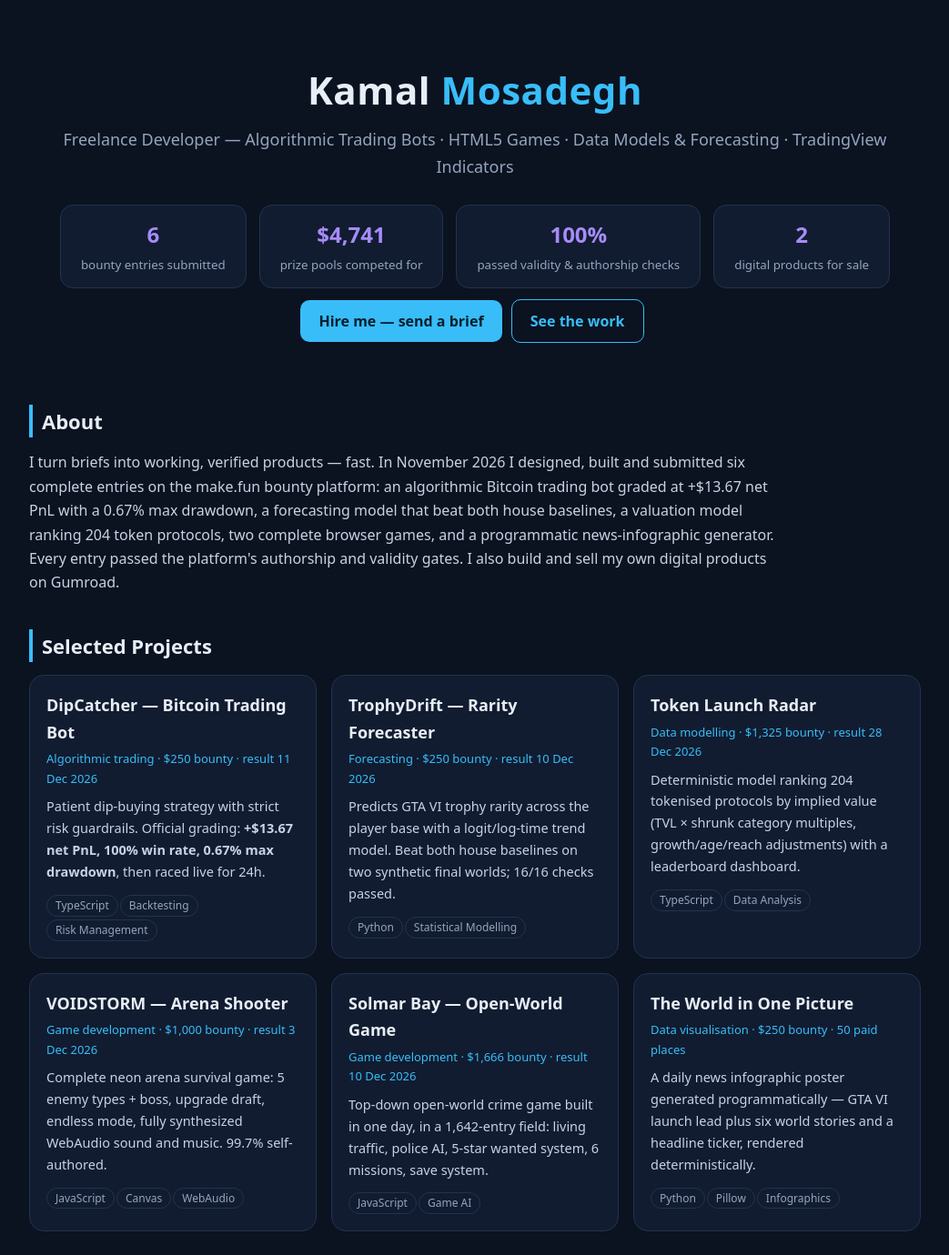
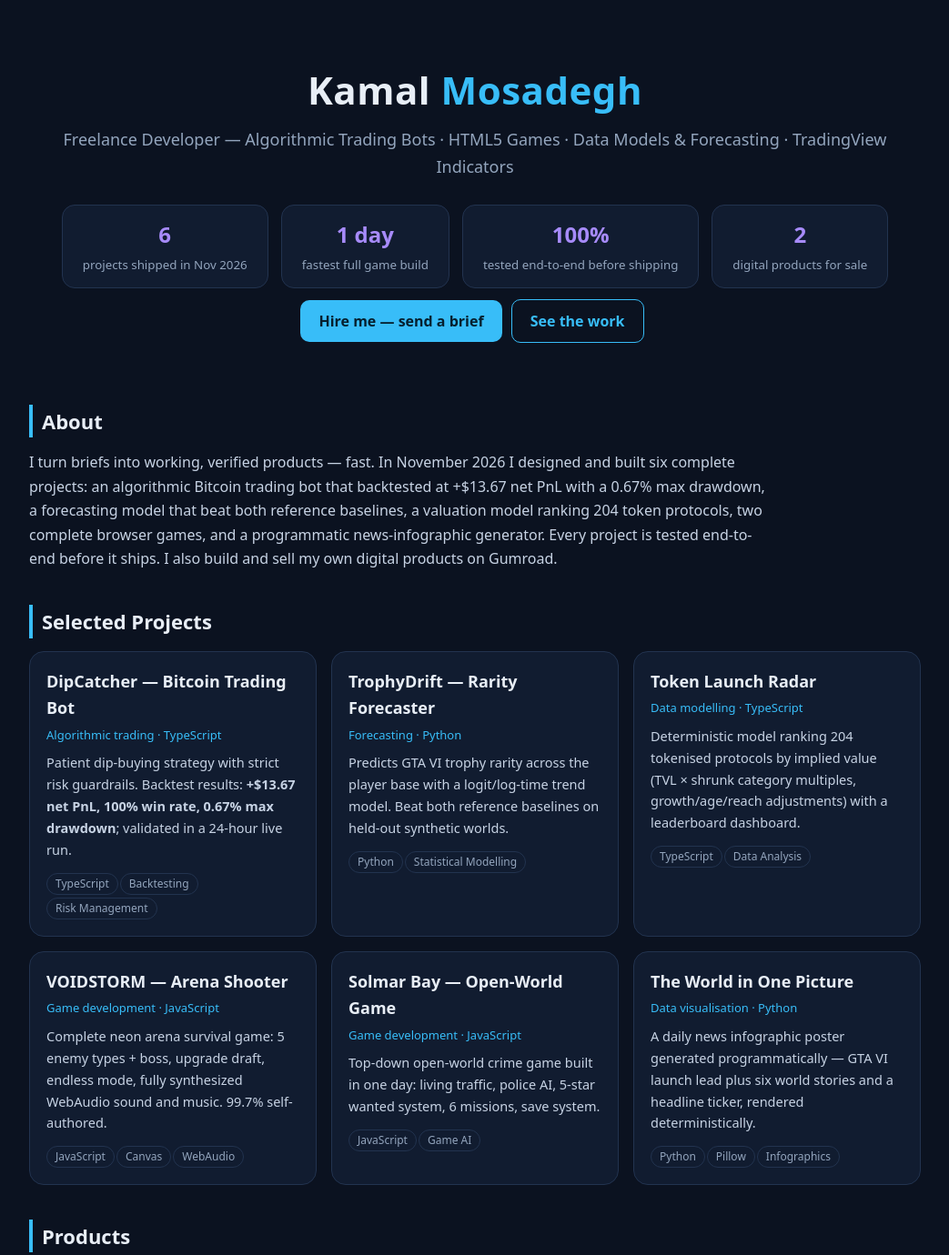
Before and after one commit to kamalmosadegh/kamalmosadegh.github.io, a plain HTML site: page index.html in a window 1280 px wide. Shown: the top 1380 px of the page at 91% size, without its empty margins (118-1161 px from the left). Drawn offline with Linux system fonts and the light colour scheme.

Commit message:
Update index.html
Updated the description meta tag and project statistics in the index.html file to reflect recent achievements and projects.

```diff
--- a/index.html
+++ b/index.html
@@ -1,7 +1,7 @@
 <!DOCTYPE html><html lang="en"><head><meta charset="utf-8">
 <meta name="viewport" content="width=device-width,initial-scale=1">
 <title>Kamal Mosadegh — Freelance Developer | Trading Bots, Games & Data Models</title>
-<meta name="description" content="Freelance developer building algorithmic trading bots, HTML5 games, forecasting models and TradingView indicators. 6 bounty entries across $4,741 in prize pools; 2 digital products on Gumroad.">
+<meta name="description" content="Freelance developer building algorithmic trading bots, HTML5 games, forecasting models and TradingView indicators. 6 projects shipped in November 2026; 2 digital products on Gumroad.">
 <meta property="og:title" content="Kamal Mosadegh — Freelance Developer">
 <meta property="og:description" content="Algorithmic trading systems · HTML5 games · Data models & forecasting · Pine Script indicators">
 <meta property="og:type" content="website">
@@ -33,9 +33,9 @@ a{color:var(--acc)}
 <h1>Kamal <span>Mosadegh</span></h1>
 <p class="role">Freelance Developer — Algorithmic Trading Bots · HTML5 Games · Data Models &amp; Forecasting · TradingView Indicators</p>
 <div class="stats">
-<div class="stat"><b>6</b><small>bounty entries submitted</small></div>
-<div class="stat"><b>$4,741</b><small>prize pools competed for</small></div>
-<div class="stat"><b>100%</b><small>passed validity &amp; authorship checks</small></div>
+<div class="stat"><b>6</b><small>projects shipped in Nov 2026</small></div>
+<div class="stat"><b>1 day</b><small>fastest full game build</small></div>
+<div class="stat"><b>100%</b><small>tested end-to-end before shipping</small></div>
 <div class="stat"><b>2</b><small>digital products for sale</small></div>
 </div>
 <a class="btn" href="mailto:kamalmosadegh6977@gmail.com">Hire me — send a brief</a>
@@ -43,16 +43,16 @@ a{color:var(--acc)}
 </header>
 
 <h2>About</h2>
-<p class="about">I turn briefs into working, verified products — fast. In November 2026 I designed, built and submitted six complete entries on the make.fun bounty platform: an algorithmic Bitcoin trading bot graded at +$13.67 net PnL with a 0.67% max drawdown, a forecasting model that beat both house baselines, a valuation model ranking 204 token protocols, two complete browser games, and a programmatic news-infographic generator. Every entry passed the platform's authorship and validity gates. I also build and sell my own digital products on Gumroad.</p>
+<p class="about">I turn briefs into working, verified products — fast. In November 2026 I designed and built six complete projects: an algorithmic Bitcoin trading bot that backtested at +$13.67 net PnL with a 0.67% max drawdown, a forecasting model that beat both reference baselines, a valuation model ranking 204 token protocols, two complete browser games, and a programmatic news-infographic generator. Every project is tested end-to-end before it ships. I also build and sell my own digital products on Gumroad.</p>
 
 <h2 id="projects">Selected Projects</h2>
 <div class="grid">
-<div class="card"><h3>DipCatcher — Bitcoin Trading Bot</h3><p class="meta">Algorithmic trading · $250 bounty · result 11 Dec 2026</p><p>Patient dip-buying strategy with strict risk guardrails. Official grading: <b>+$13.67 net PnL, 100% win rate, 0.67% max drawdown</b>, then raced live for 24h.</p><div class="tags"><span>TypeScript</span><span>Backtesting</span><span>Risk Management</span></div></div>
-<div class="card"><h3>TrophyDrift — Rarity Forecaster</h3><p class="meta">Forecasting · $250 bounty · result 10 Dec 2026</p><p>Predicts GTA VI trophy rarity across the player base with a logit/log-time trend model. Beat both house baselines on two synthetic final worlds; 16/16 checks passed.</p><div class="tags"><span>Python</span><span>Statistical Modelling</span></div></div>
-<div class="card"><h3>Token Launch Radar</h3><p class="meta">Data modelling · $1,325 bounty · result 28 Dec 2026</p><p>Deterministic model ranking 204 tokenised protocols by implied value (TVL × shrunk category multiples, growth/age/reach adjustments) with a leaderboard dashboard.</p><div class="tags"><span>TypeScript</span><span>Data Analysis</span></div></div>
-<div class="card"><h3>VOIDSTORM — Arena Shooter</h3><p class="meta">Game development · $1,000 bounty · result 3 Dec 2026</p><p>Complete neon arena survival game: 5 enemy types + boss, upgrade draft, endless mode, fully synthesized WebAudio sound and music. 99.7% self-authored.</p><div class="tags"><span>JavaScript</span><span>Canvas</span><span>WebAudio</span></div></div>
-<div class="card"><h3>Solmar Bay — Open-World Game</h3><p class="meta">Game development · $1,666 bounty · result 10 Dec 2026</p><p>Top-down open-world crime game built in one day, in a 1,642-entry field: living traffic, police AI, 5-star wanted system, 6 missions, save system.</p><div class="tags"><span>JavaScript</span><span>Game AI</span></div></div>
-<div class="card"><h3>The World in One Picture</h3><p class="meta">Data visualisation · $250 bounty · 50 paid places</p><p>A daily news infographic poster generated programmatically — GTA VI launch lead plus six world stories and a headline ticker, rendered deterministically.</p><div class="tags"><span>Python</span><span>Pillow</span><span>Infographics</span></div></div>
+<div class="card"><h3>DipCatcher — Bitcoin Trading Bot</h3><p class="meta">Algorithmic trading · TypeScript</p><p>Patient dip-buying strategy with strict risk guardrails. Backtest results: <b>+$13.67 net PnL, 100% win rate, 0.67% max drawdown</b>; validated in a 24-hour live run.</p><div class="tags"><span>TypeScript</span><span>Backtesting</span><span>Risk Management</span></div></div>
+<div class="card"><h3>TrophyDrift — Rarity Forecaster</h3><p class="meta">Forecasting · Python</p><p>Predicts GTA VI trophy rarity across the player base with a logit/log-time trend model. Beat both reference baselines on held-out synthetic worlds.</p><div class="tags"><span>Python</span><span>Statistical Modelling</span></div></div>
+<div class="card"><h3>Token Launch Radar</h3><p class="meta">Data modelling · TypeScript</p><p>Deterministic model ranking 204 tokenised protocols by implied value (TVL × shrunk category multiples, growth/age/reach adjustments) with a leaderboard dashboard.</p><div class="tags"><span>TypeScript</span><span>Data Analysis</span></div></div>
+<div class="card"><h3>VOIDSTORM — Arena Shooter</h3><p class="meta">Game development · JavaScript</p><p>Complete neon arena survival game: 5 enemy types + boss, upgrade draft, endless mode, fully synthesized WebAudio sound and music. 99.7% self-authored.</p><div class="tags"><span>JavaScript</span><span>Canvas</span><span>WebAudio</span></div></div>
+<div class="card"><h3>Solmar Bay — Open-World Game</h3><p class="meta">Game development · JavaScript</p><p>Top-down open-world crime game built in one day: living traffic, police AI, 5-star wanted system, 6 missions, save system.</p><div class="tags"><span>JavaScript</span><span>Game AI</span></div></div>
+<div class="card"><h3>The World in One Picture</h3><p class="meta">Data visualisation · Python</p><p>A daily news infographic poster generated programmatically — GTA VI launch lead plus six world stories and a headline ticker, rendered deterministically.</p><div class="tags"><span>Python</span><span>Pillow</span><span>Infographics</span></div></div>
 </div>
 
 <h2>Products</h2>
```
